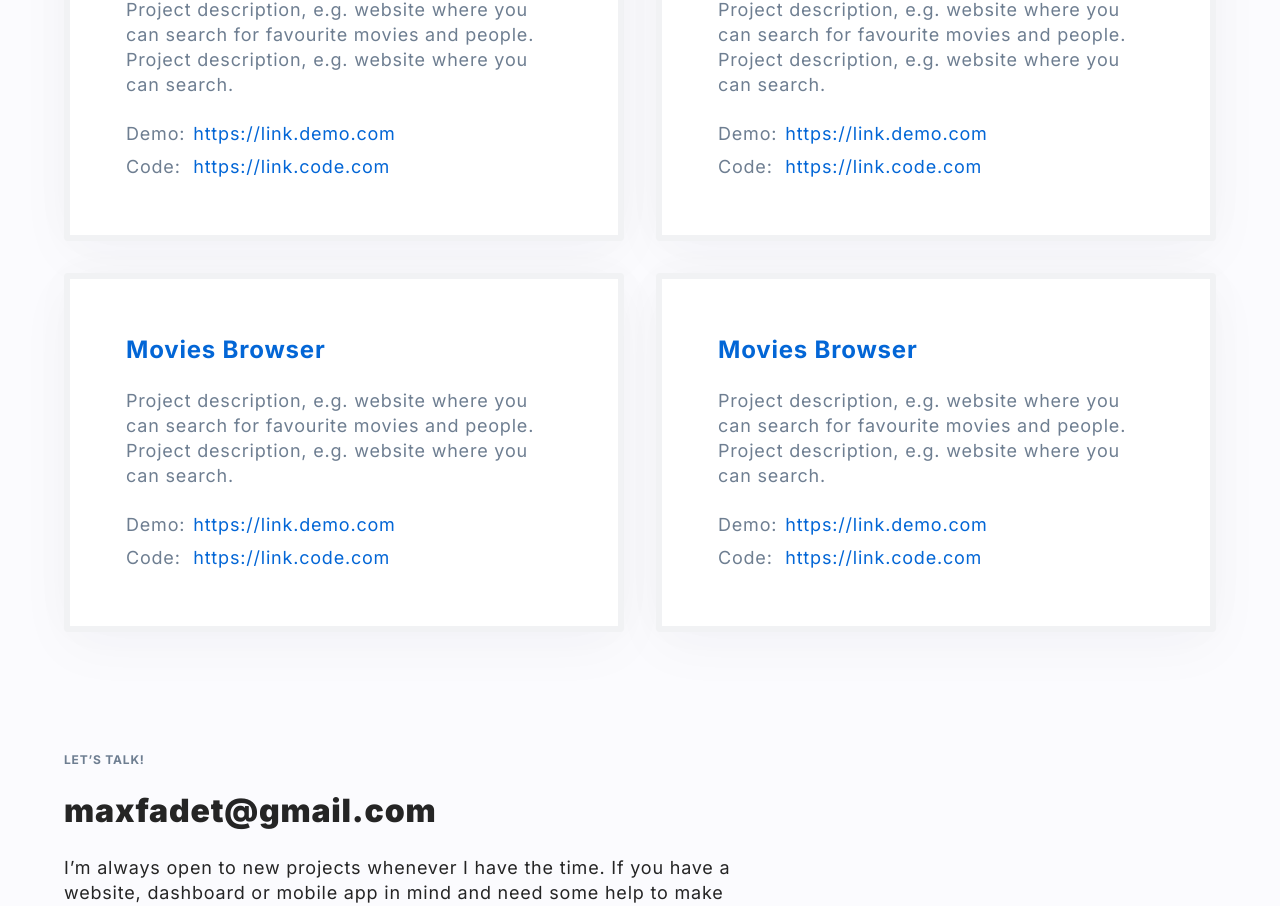
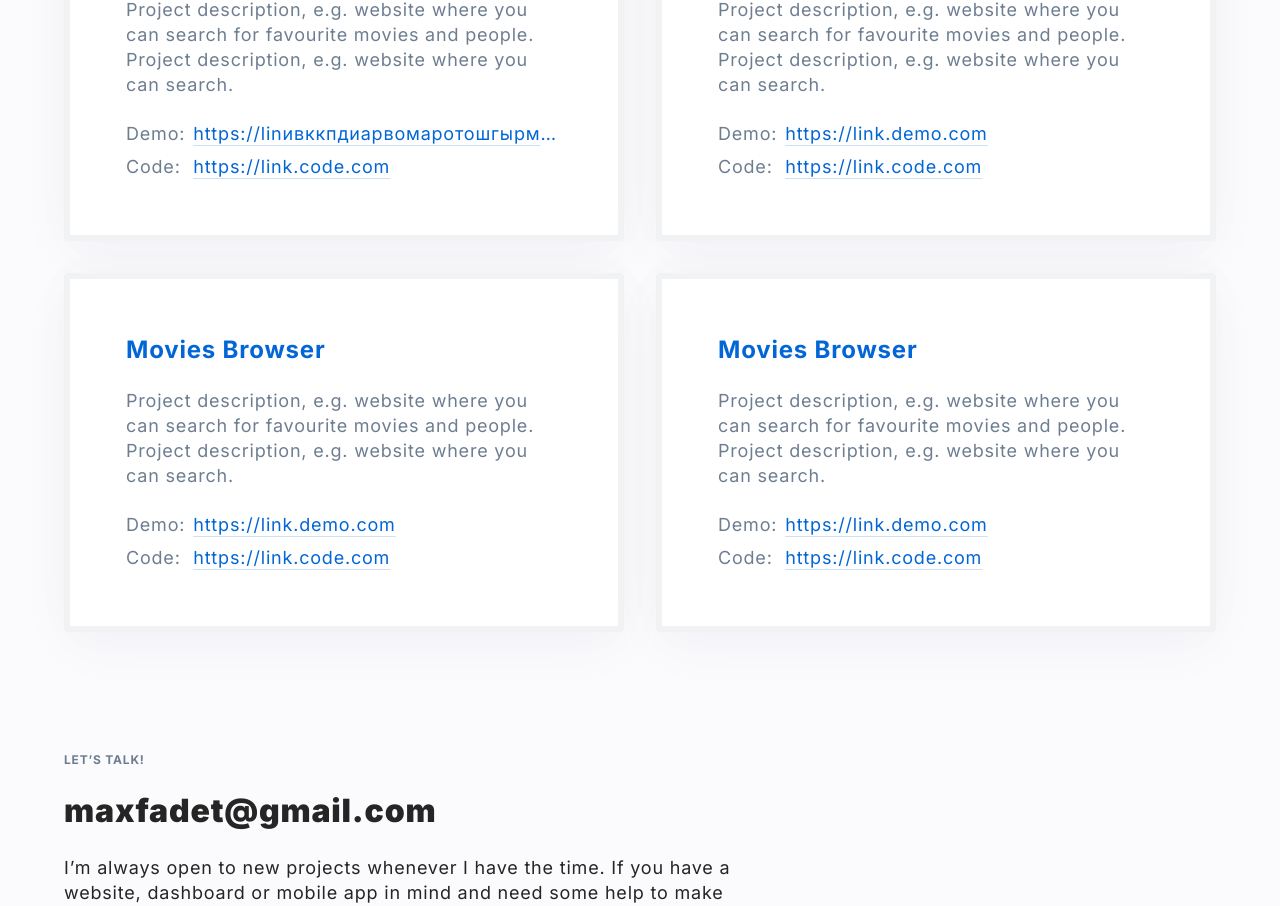
Before and after one commit to maxFadet/personal-homepage, a React (Create React App) app: page / in a window 1280 px wide. Shown: the part 1620-2526 px from the top of the page. Built offline with nearby package versions, Linux system fonts and the light colour scheme.

Commit message:
Enhanced the link animations

```diff
--- a/src/components/ProjectsSection/projects.js
+++ b/src/components/ProjectsSection/projects.js
@@ -2,7 +2,7 @@ const projects = [
     {
         title: "Movies Browser",
         description: "Project description, e.g. website where you can search for favourite movies and people. Project description, e.g. website where you can search.",
-        demoLink: "https://link.demo.com",
+        demoLink: "https://linивккпдиарвомаротошгырмотуошамгроуыошкмртлывкдритлвкеиштлk.demo.com",
         codeLink: "https://link.code.com"
     },
     {
--- a/src/components/ProjectsSection/styled.js
+++ b/src/components/ProjectsSection/styled.js
@@ -114,8 +114,7 @@ export const Title = styled.h3`
   }
 `;
 
-export const Description = styled.p`
-  color: ${({ theme }) => theme.color.slateGray};
+const TextBase = styled.p`
   font-size: 18px;
   line-height: 25px;
   margin: 0;
@@ -131,16 +130,32 @@ export const Description = styled.p`
   }
 `;
 
+export const Description = styled(TextBase)`
+  color: ${({ theme }) => theme.color.slateGray};
+`;
+
+export const Link = styled(TextBase).attrs({ as: 'a' })`
+  color: ${({ theme }) => theme.color.scienceBlue};
+  text-decoration-color: rgb(3 102 214 / 20%);
+  text-underline-offset: 5px;
+  text-decoration-thickness: 1px;
+  transition: color 0.3s ease 0s,
+  text-decoration-color 0.3s ease 0s,
+  font-weight 0.3s ease 0s;
+  cursor: default;
+  white-space: nowrap;
+  overflow: hidden;
+  text-overflow: ellipsis;
+
+  &:hover {
+    text-decoration-color: ${({ theme }) => theme.color.scienceBlue};
+    font-weight: 450;
+    }
+`;
+
 export const Links = styled.div`
   display: grid;
   grid-template-columns: auto 1fr;
   grid-gap: 8px;
   align-items: center;
 `;
-
-export const Link = styled.a`
-  color: ${({ theme }) => theme.color.scienceBlue};
-  font-size: 18px;
-  line-height: 25px;
-  text-decoration: none;
-`;
```
Also changed, not shown: src/components/ProjectsSection/index.js (+6 -2 lines).
